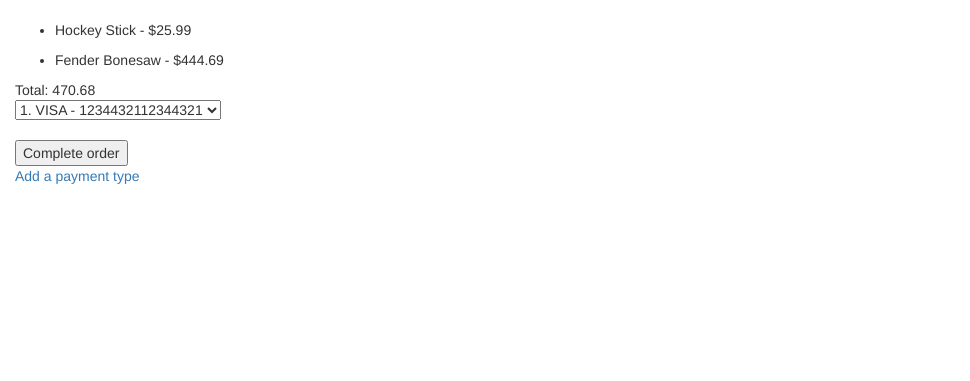
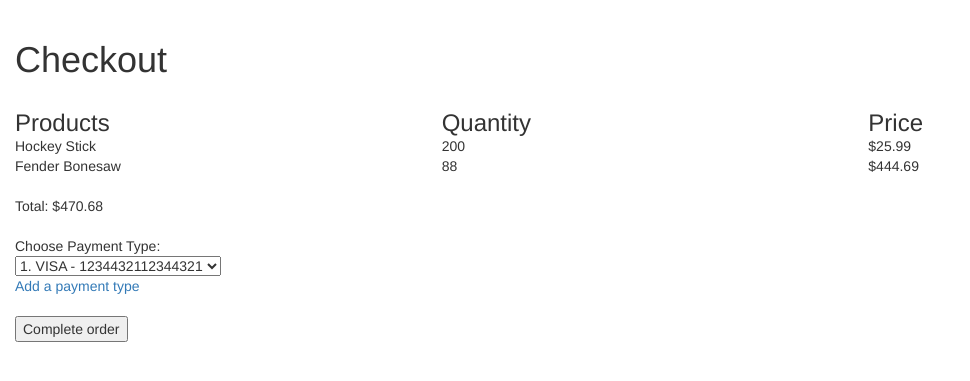
Before and after one commit to Ambiguous-Squids/Bangazon_initial_site, a Django app: page /order/ in a window 1280 px wide. Shown: the part 52-433 px from the top of the page, without its empty margins (0-970 px from the left). Run offline with Django 3.2, Linux system fonts and the light colour scheme; a user stored in the database is signed in; data comes from the database, SQL or seed files in the repository; some libraries are stand-ins or nearby versions.

Commit message:
moved payment type

```diff
--- a/bangazonsite/initial_site/templates/initial_site/order_detail.html
+++ b/bangazonsite/initial_site/templates/initial_site/order_detail.html
@@ -1,21 +1,30 @@
 {% extends "base_generic.html" %}
 {% block content %}
 
+<h1>Checkout</h1>
+<div class="row">
+  <h3><div class="col-sm-4">Products</div></h3>
+  <h3><div class="col-sm-4">Quantity</div></h3>
+  <h3><div class="col-sm-4">Price</div></h3>
+</div>
+
+{% for product in products %}
+
+<div class="row">
+  <div class="col-sm-4">{{product.name}}</div>
+  <div class="col-sm-4">{{product.quantity}}</div>
+  <div class="col-sm-4">${{product.price}}</div>
+</div>
 
 
-{% for product in products %}
-    <ul>
-        <li>{{product.name}} - ${{product.price}}</li>
-
-    </ul>
-
 {% endfor %}
-
-Total: {{total}}
-</br>
+<br>
+Total: ${{total}}
+</br><br>
 {% if payment_types %}
 <form action="" method="POST">
     {% csrf_token %}
+    Choose Payment Type:<br>
     <select id="select_payment" name="select_payment" required>
     {% for payment_type in payment_types %}
         <option value="{{payment_type.id}}">{{payment_type.id}}. {{payment_type.payment_type_name}} - {{payment_type.account}}</option>
@@ -25,7 +34,8 @@ Total: {{total}}
 </br>
 
 {% endif %}
-
+<a href="{% url 'add_payment_type' %}">Add a payment type</a>
+<br>
 
 
 </br>
@@ -35,6 +45,5 @@ Total: {{total}}
 
 </form>
 
-<a href="{% url 'add_payment_type' %}">Add a payment type</a>
 
 {% endblock %}
```
